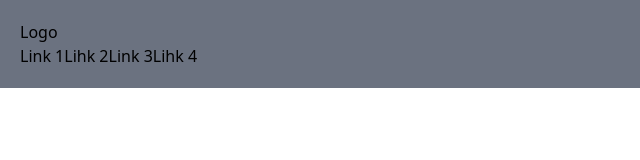
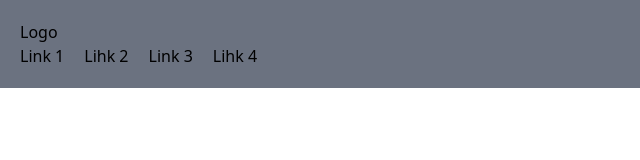
Before and after one commit to karmadice/tailwindcss-demo, a website: page index.html in a window 1280 px wide. Shown: the full height of the page, 0-640 px from the left. Drawn offline with nearby package versions, Linux system fonts and the light colour scheme.

Commit message:
1 file modified

```diff
--- a/index.html
+++ b/index.html
@@ -11,14 +11,14 @@
 <body>
 	<div id="app">
     <div class="container bg-gray-500 p-5">
-      <nav class="flex">
+      <nav class="flex justify-between">
         <a href="#">Logo</a>
       </nav>
       <ul class="flex flex-raw">
-        <li>Link 1</li>
-        <li>Lihk 2</li>
-        <li>Link 3</li>
-        <li>Lihk 4</li>
+        <li class="pr-5">Link 1</li>
+        <li class="pr-5">Lihk 2</li>
+        <li class="pr-5">Link 3</li>
+        <li class="pr-5">Lihk 4</li>
       </ul>
     </div>
 	</div>
```
